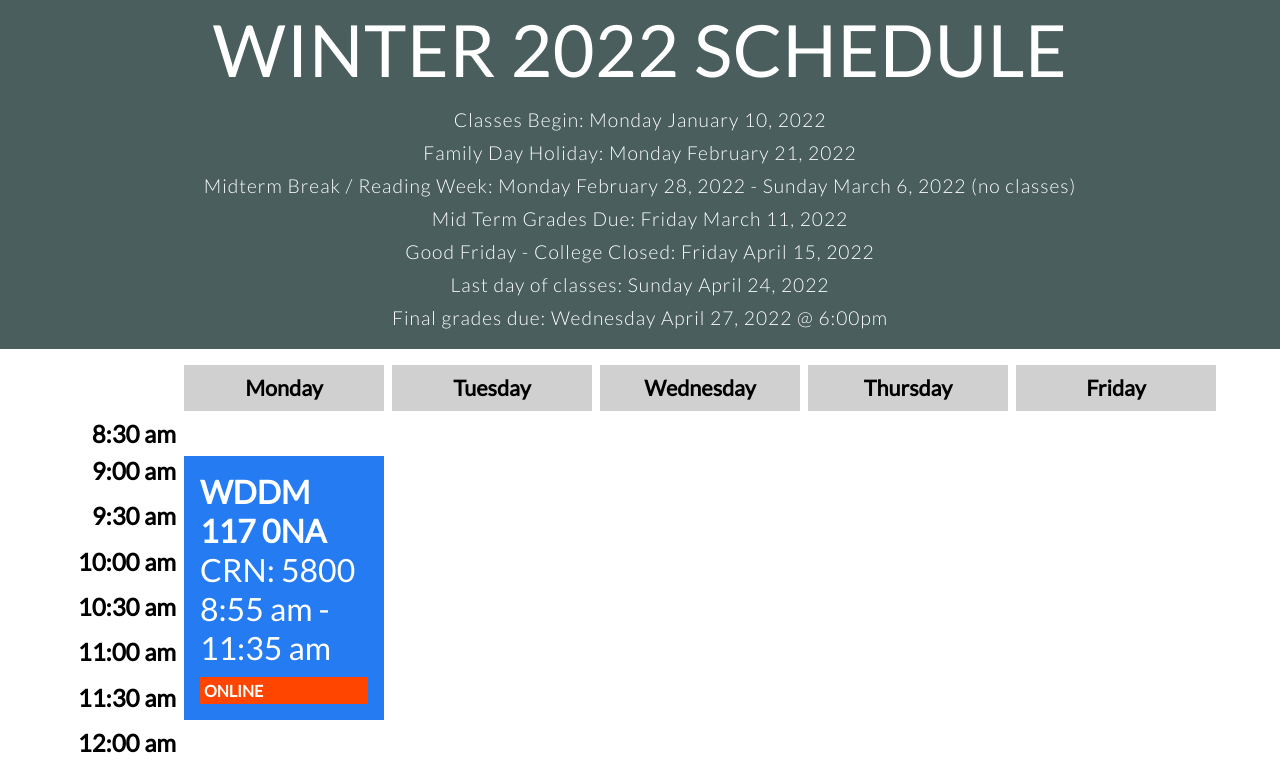
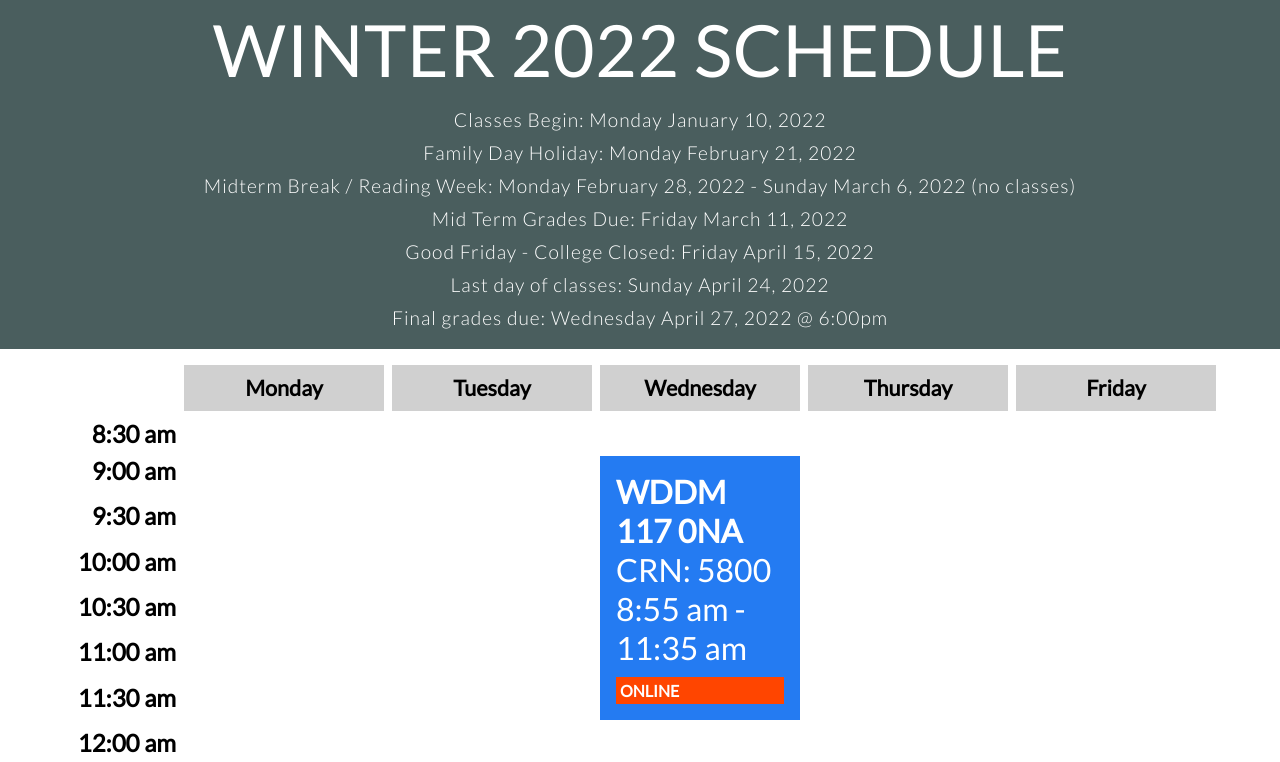
Before and after one commit to Felice63/WINTER-SCHEDULE-2022-main, a plain HTML site: page index.html in a window 1280 px wide. Shown: the top 762 px of the page. Drawn offline with Linux system fonts and the light colour scheme.

Commit message:
Update index.html

```diff
--- a/index.html
+++ b/index.html
@@ -85,19 +85,19 @@
 	</div>
     -->
 
-    <div class="session wddm-117-rna" style="grid-column: track-1; grid-row: time-0900 / time-1200;">
-        <h3 class="title">WDDM 117 0NA</h3>
-         <span class="track">CRN: 5800</span>
-         <span class="time">8:55 am - 11:35 am</span>
-        <span class="igs">ONLINE</span>
-     </div>
-
     <div class="session gdpw-153-rna" style="grid-column: track-2; grid-row: time-1230 / time-1530;">
 		<h3 class="title">GDPW 153 0NA</h3>
         <span class="track">CRN: 3615</span>
 		<span class="time">12:35 pm - 3:15 pm</span>
         <span class="igs">ONLINE</span>
 	</div>
+
+<div class="session wddm-117-rna" style="grid-column: track-3; grid-row: time-0900 / time-1200;">
+        <h3 class="title">WDDM 117 0NA</h3>
+         <span class="track">CRN: 5800</span>
+         <span class="time">8:55 am - 11:35 am</span>
+        <span class="igs">ONLINE</span>
+     </div>
 
     <div class="session gdpw-113-rna" style="grid-column: track-3; grid-row: time-1230 / time-1530;">
         <h3 class="title">GDPW 113 0NA</h3>
```
